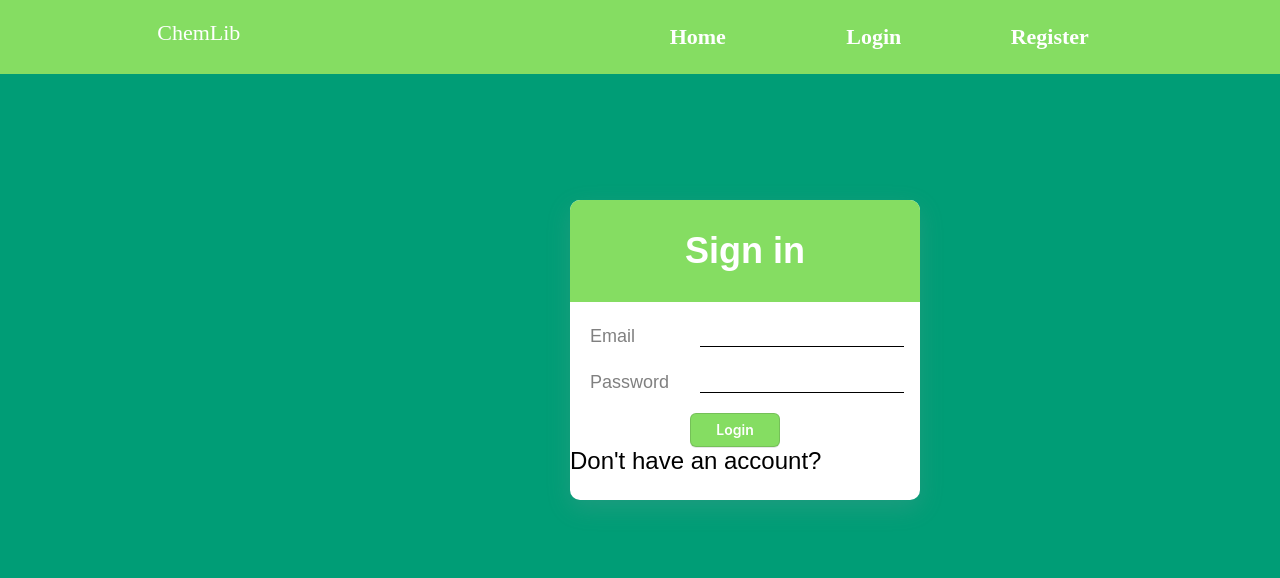
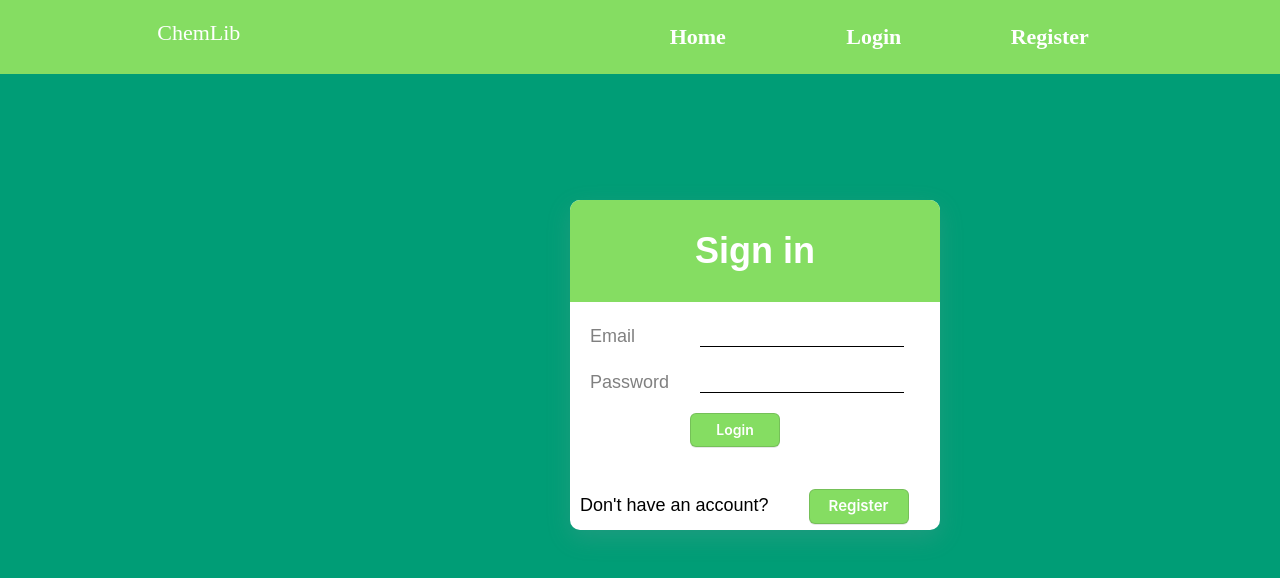
Before and after one commit to NixanV/ChemLibrary, a React (Create React App) app in the folder client/: page /login in a window 1280 px wide. Shown: the top 578 px of the page. Built offline with nearby package versions, Linux system fonts and the light colour scheme.

Commit message:
login form stylized

```diff
--- a/client/src/components/Login/Login.js
+++ b/client/src/components/Login/Login.js
@@ -1,6 +1,6 @@
 import style from "./login.module.css"
 import {useState, useContext} from 'react'
-import {useNavigate} from 'react-router-dom'
+import {useNavigate, Link} from 'react-router-dom'
 import * as service from '../../services/userService'
 import { AuthContext } from "../../context/AuthContext"
 
@@ -89,7 +89,9 @@ export const Login = () => {
 
                     <div className="button-div">
                         <input type="submit" className={style["login-button"]} value="Login"/>
-                        <p className="dont-have-account">Don't have an account?</p>
+                        <p className={style["dont-have-acc"]}>Don't have an account?
+                        <Link to="/register" className={style["register-btn"]}>Register</Link>
+                        </p>
                     </div>
 
                 </form>
--- a/client/src/components/Login/login.module.css
+++ b/client/src/components/Login/login.module.css
@@ -2,8 +2,8 @@
     background-color: white;
     border-radius: 10px;
     box-shadow: rgba(149, 157, 165, 0.2) 0px 8px 24px;
-    width: 350px;
-    height: 300px;
+    width: 370px;
+    height: 330px;
     font-size: 24px;
     font-family: Arial, Helvetica, sans-serif;
     display: flex;
@@ -169,3 +169,41 @@
     background-color: #298e46;
     box-shadow: rgba(20, 70, 32, .2) 0 1px 0 inset;
 }
+
+.register-btn{
+    appearance: none;
+    background-color: #85dd62;
+    border: 1px solid rgba(27, 31, 35, .15);
+    border-radius: 6px;
+    box-shadow: rgba(27, 31, 35, .1) 0 1px 0;
+    box-sizing: border-box;
+    color: #fff;
+    cursor: pointer;
+    display: inline-block;
+    font-family: -apple-system, system-ui, "Segoe UI", Helvetica, Arial, sans-serif, "Apple Color Emoji", "Segoe UI Emoji";
+    font-size: 15px;
+    font-weight: 600;
+    line-height: 20px;
+    padding: 6px 16px;
+    position: relative;
+    text-align: center;
+    text-decoration: none;
+    touch-action: manipulation;
+    vertical-align: middle;
+    white-space: nowrap;
+    width: 100px;
+    height: 35px;
+    margin-left: 40px;
+    /* margin-top: 40px; */
+    align-items: center;
+}
+
+.dont-have-acc{
+    margin-left: 10px;
+    margin-top: 40px;
+    font-size: 18px;
+}
+
+.register-btn:hover {
+    background-color: #2c974b;
+}
```
